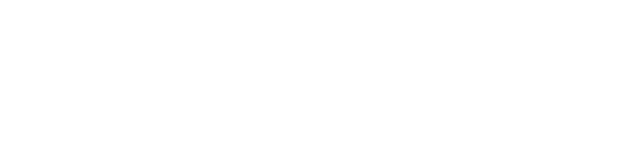
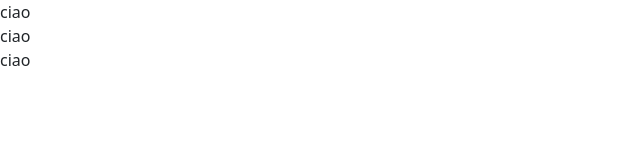
Before and after one commit to gianynx/html-css-bootstrap-freelancer, a plain HTML site: page index.html in a window 1280 px wide. Shown: the whole page, without its empty margins (0-640 px from the left). Drawn offline with nearby package versions, Linux system fonts and the light colour scheme.

Commit message:
add :root & semantic tags

```diff
--- a/css/style.css
+++ b/css/style.css
@@ -0,0 +1,14 @@
+/*****************************************************
+CSS GENERAL
+*****************************************************/
+
+:root {
+    --nav_footer-b_color: #2c3e50;
+    --hero_about_color: #1abc9c;
+    --white_color: #ffffff;
+    --footer_top: #3a546d;
+}
+
+/*****************************************************
+CSS SITE "Bootstrap Freelancer"
+*****************************************************/
--- a/index.html
+++ b/index.html
@@ -9,6 +9,14 @@
     <link rel="stylesheet" href="./css/style.css">
 </head>
 <body>
-
+    <header>
+        ciao
+    </header>
+    <main>
+        ciao
+    </main>
+    <footer>
+        ciao
+    </footer>
 </body>
 </html>
```
